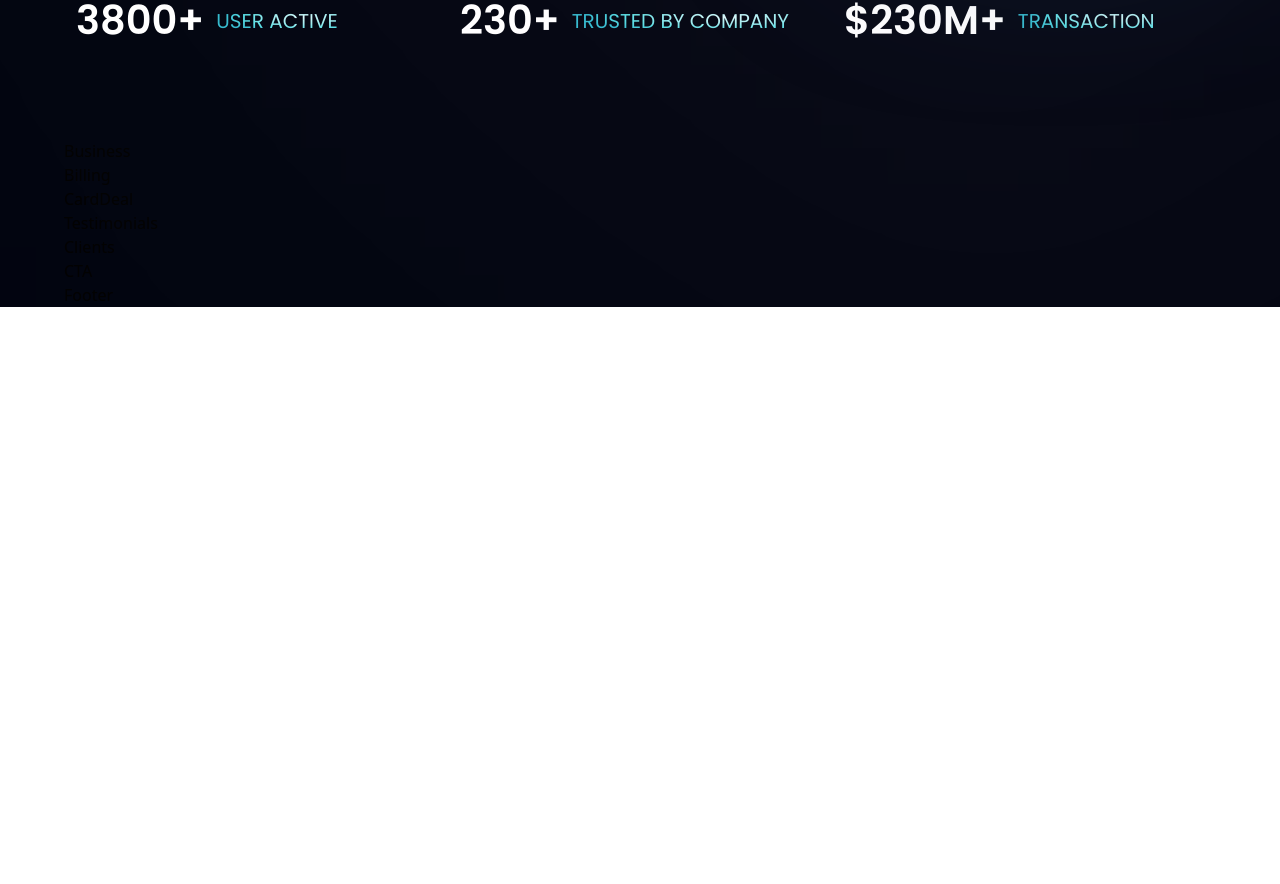
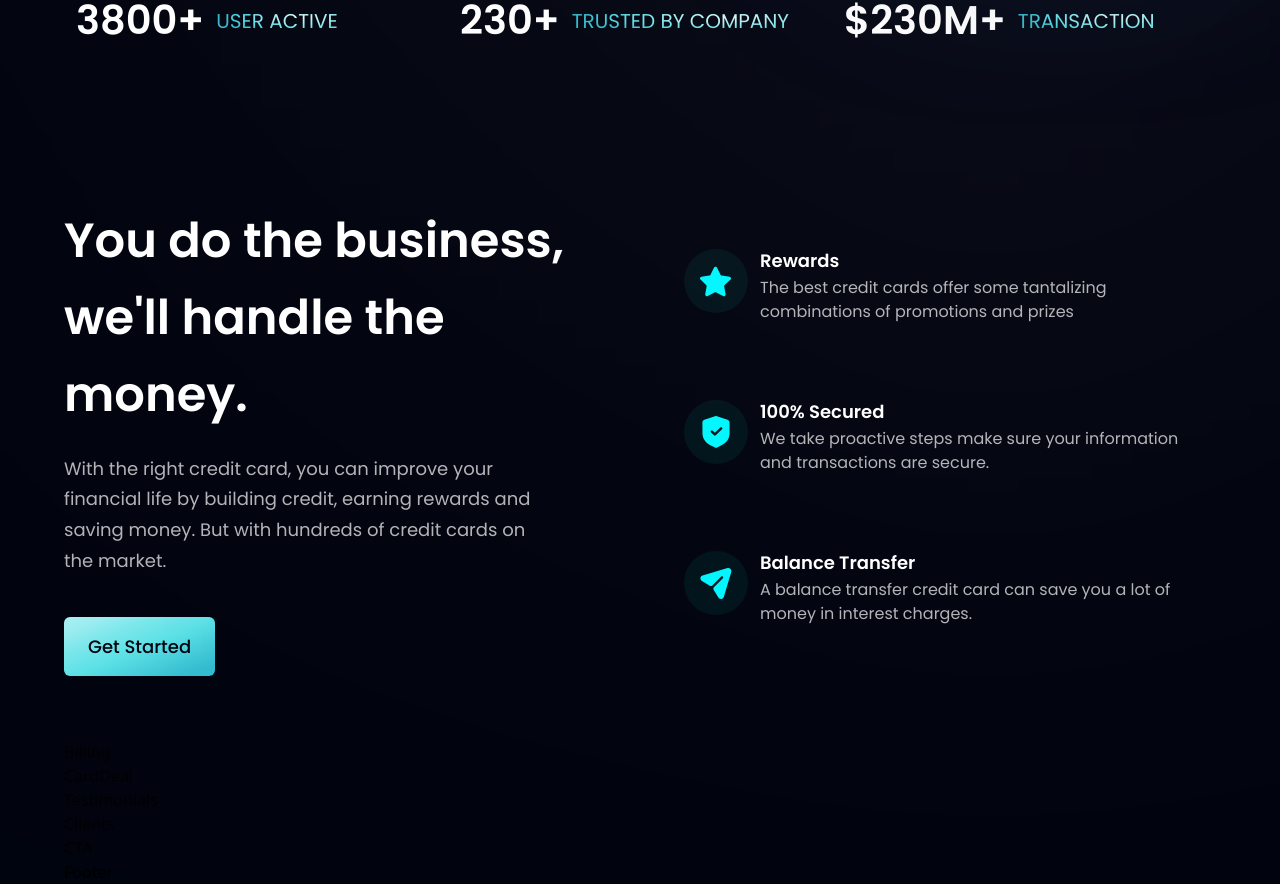
Before and after one commit to PyaePhoneMyat/bank_modern_web, a React (Vite) app: page / in a window 1280 px wide. Shown: the part 806-1690 px from the top of the page. Before the commit the page ends 1113 px from the top, so only its background shows below. Built offline with nearby package versions, Linux system fonts and the light colour scheme.

Commit message:
Bussiness Section

```diff
--- a/src/components/Business.jsx
+++ b/src/components/Business.jsx
@@ -1,5 +1,53 @@
-const Business = () => {
-  return <div>Business</div>;
-};
+/* eslint-disable react/no-unescaped-entities */
+import { features } from '../constants';
+import styles, { layout } from '../styles';
+import Button from './Button';
+
+// eslint-disable-next-line react/prop-types
+const FeatureCard = ({ icon, title, content, index }) => (
+  <div
+    className={`flex flex-row p-6 rounded-[20px] ${
+      index !== features.length - 1 ? 'mb-6' : 'mb-0'
+    } feature-card`}
+  >
+    <div
+      className={`w-[64px] h-[64px] rounded-full ${styles.flexCenter} bg-dimBlue`}
+    >
+      <img src={icon} alt='icon' className='w-[50%] h-[50%] object-contain' />
+    </div>
+    <div className='flex-1 flex flex-col ml-3'>
+      <h4 className='font-poppins font-semibold text-white text-[18px] leading-[23px] mb-1'>
+        {title}
+      </h4>
+      <p className='font-poppins font-normal text-dimWhite text-[16px] leading-[24px] mb-1'>
+        {content}
+      </p>
+    </div>
+  </div>
+);
+
+const Business = () => (
+  <section id='features' className={layout.section}>
+    <div className={layout.sectionInfo}>
+      <h2 className={styles.heading2}>
+        You do the business, <br className='sm:block hidden' /> we'll handle the
+        money.
+      </h2>
+      <p className={`${styles.paragraph} max-w-[470px] mt-5`}>
+        With the right credit card, you can improve your financial life by
+        building credit, earning rewards and saving money. But with hundreds of
+        credit cards on the market.
+      </p>
+
+      <Button styles='mt-10' />
+    </div>
+
+    <div className={`${layout.sectionImg} flex-col`}>
+      {features.map((feature, index) => (
+        <FeatureCard key={feature.id} {...feature} index={index} />
+      ))}
+    </div>
+  </section>
+);
 
 export default Business;
--- a/src/components/Button.jsx
+++ b/src/components/Button.jsx
@@ -1,5 +1,13 @@
-const Button = () => {
-  return <div>Button</div>;
+// eslint-disable-next-line react/prop-types
+const Button = ({ styles }) => {
+  return (
+    <button
+      type='button'
+      className={`py-4 px-6 bg-blue-gradient font-poppins font-medium text-[18px] text-primary outline-none ${styles} rounded-md`}
+    >
+      Get Started
+    </button>
+  );
 };
 
 export default Button;
```
